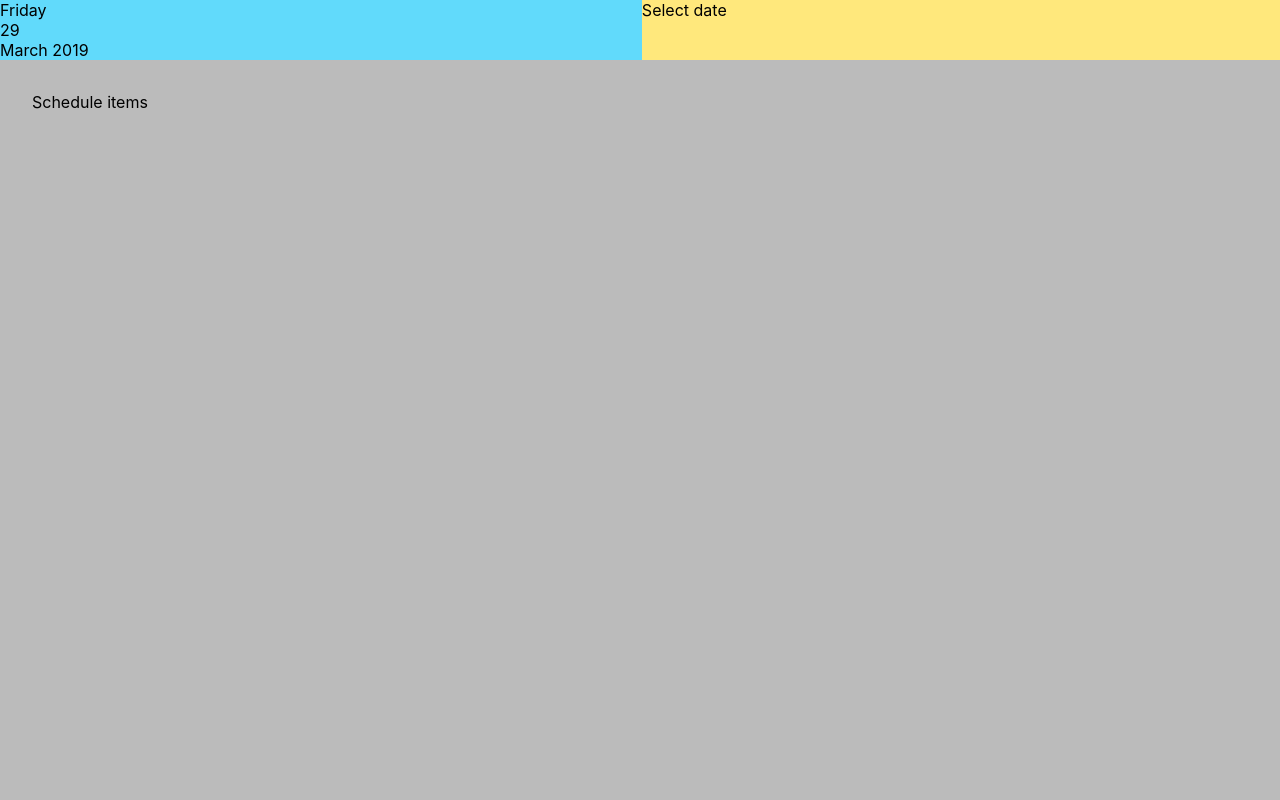
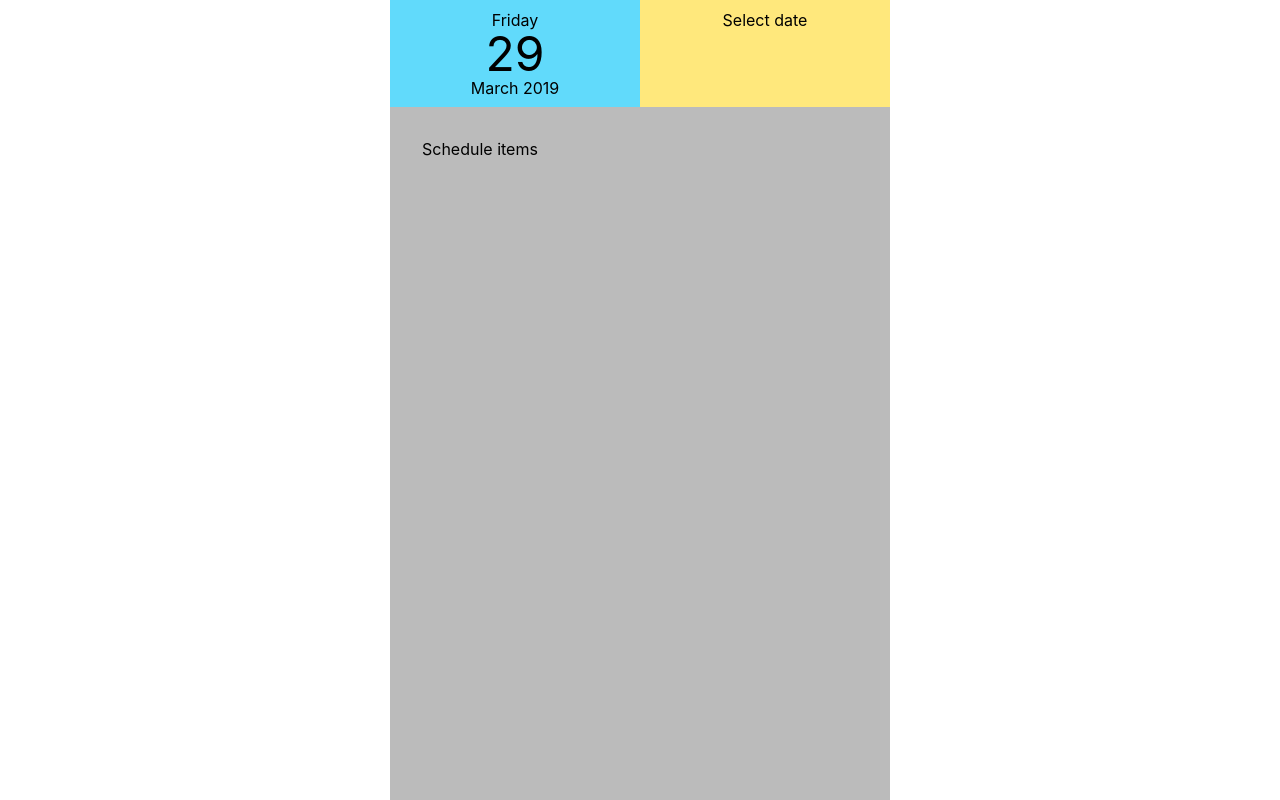
Before and after one commit to pulley-aaron/awp-day-planner, a React app: page / in a window 1280 px wide. Built offline with nearby package versions, Linux system fonts and the light colour scheme.

Commit message:
Add moment.js
Also some styling

```diff
--- a/package.json
+++ b/package.json
@@ -3,6 +3,7 @@
   "version": "0.1.0",
   "private": true,
   "dependencies": {
+    "moment": "^2.24.0",
     "react": "^16.8.4",
     "react-dom": "^16.8.4",
     "react-scripts": "2.1.8"
--- a/src/index.css
+++ b/src/index.css
@@ -8,32 +8,46 @@ body {
     -moz-osx-font-smoothing: grayscale;
 }
 
-code {
-  font-family: source-code-pro, Menlo, Monaco, Consolas, "Courier New",
-    monospace;
-}
+/*-----------
+Schedule Page
+-----------*/
 
 .schedule-page {
     display: flex;
     flex-flow: column;
+    margin: 0 auto;
     height: 100vh;
     width: 100vw;
+    max-width: 500px; /*design looks funny over this size, responsive later*/
 }
+
+/*--- Date Picker ---*/
 
 .date-picker {
     display: flex;
-    flex: 0 1 auto;
+    flex: 0 0 auto;
+}
+
+.date-display, .date-select {
+    flex: 1 1 50%;
+    padding: 0.6em;
+    text-align: center;
 }
 
 .date-display {
     background: #61dafb;
-    flex: 1 1 auto;
+}
+
+.date-display__day-num {
+    font-size: 3em;
+    line-height: 1em;
 }
 
 .date-select {
     background: #ffe87c;
-    flex: 1 1 auto;
 }
+
+/*--- /Date Picker ---*/
 
 .schedule {
     flex: 1 1 auto;
--- a/src/index.js
+++ b/src/index.js
@@ -1,15 +1,17 @@
 import React from 'react';
 import ReactDOM from 'react-dom';
+import moment from 'moment'
 import './index.css';
 //import DateDisplay from ./filehere.txt; //One component per file
 
 class DateDisplay extends React.Component {
     render() {
+        var date = this.props.currDate;
         return (
             <div className="date-display">
-                {this.props.dayName(this.props.currDate)}<br />
-                {this.props.currDate.getDate()}<br />
-                {this.props.monthName(this.props.currDate)} {this.props.currDate.getFullYear()}
+                <div className="date-display__day-name">{moment(date).format('dddd')}</div>
+                <div className="date-display__day-num">{moment(date).format('DD')}</div>
+                <div className="date-display__month-year">{moment(date).format('MMMM YYYY')}</div>
             </div>
         );
     }
```
Also changed, not shown: 1 other file. Lines whose indentation alone changed are shown as unchanged.
